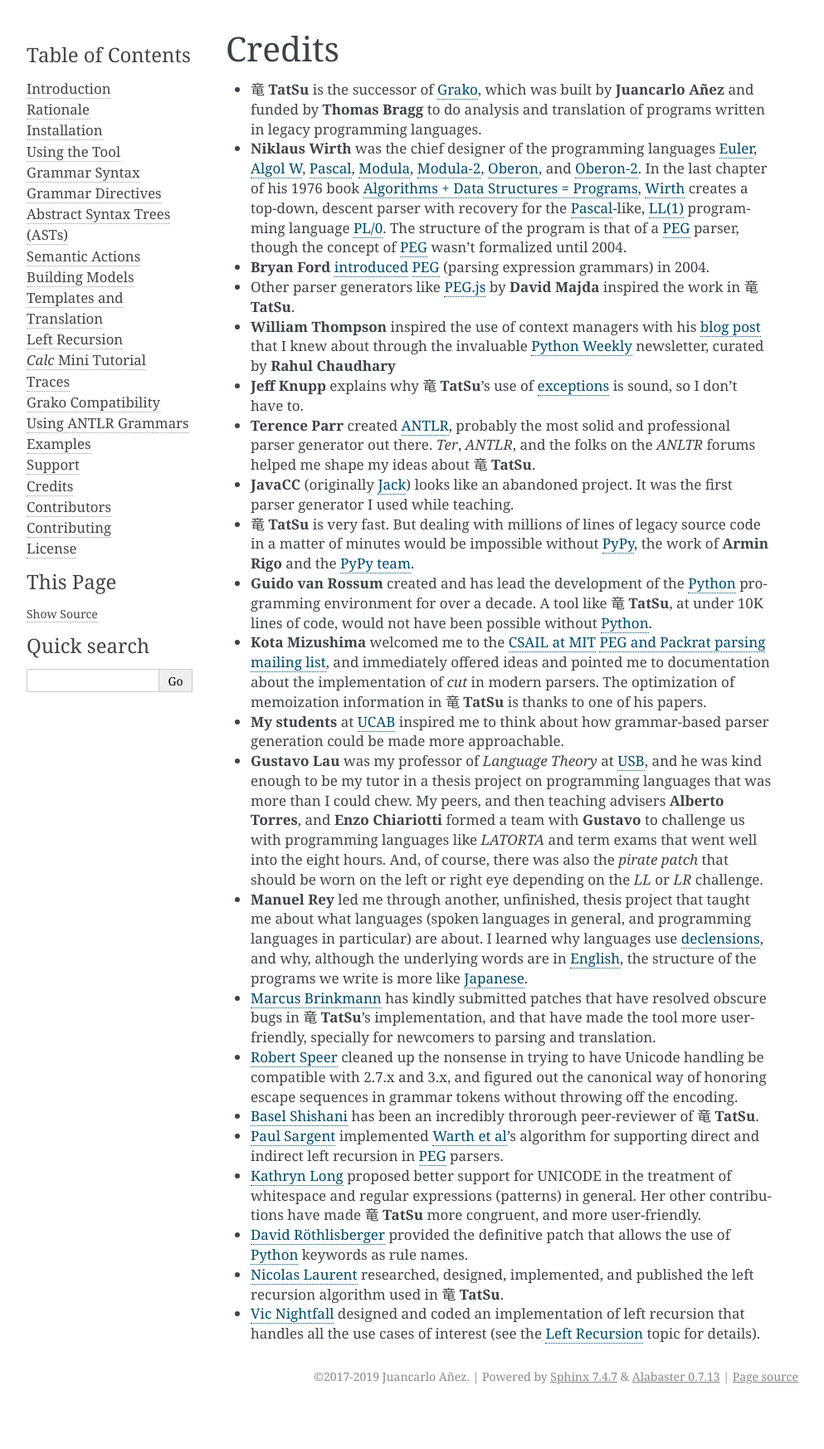
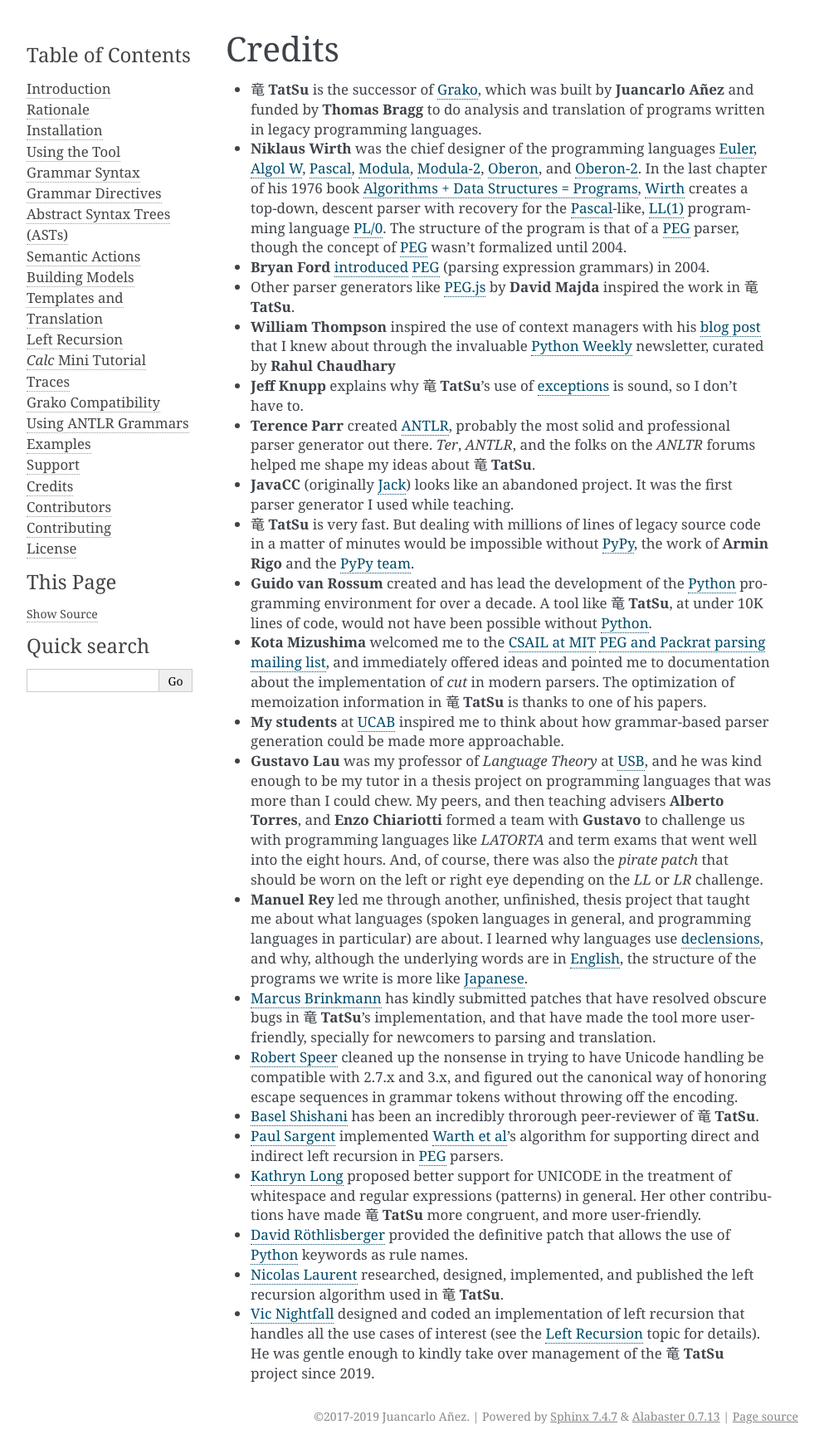
Before and after one commit to neogeny/TatSu, a Sphinx documentation site: the page built from docs/credits.rst, in a window 1280 px wide. Shown: the whole page at 83% size, without its empty margins (148-1141 px from the left). Built offline with Sphinx 7.4.7, drawn with Linux system fonts in a browser that asks for light colours; the version number could not be read and is left out; before the commit the page ends 1698 px from its top, so only the background shows below that.

Commit message:
[credits] Vic manages TatSu

```diff
--- a/docs/credits.rst
+++ b/docs/credits.rst
@@ -72,6 +72,6 @@
 -  `David Röthlisberger`_ provided the definitive patch that allows the
    use of `Python`_ keywords as rule names.
 -  `Nicolas Laurent`_ researched, designed, implemented, and published the left recursion algorithm used in |TatSu|.
--  `Vic Nightfall`_  designed and coded an implementation of left recursion that handles all the use cases of interest (see the `Left Recursion`_ topic for details).
+-  `Vic Nightfall`_  designed and coded an implementation of left recursion that handles all the use cases of interest (see the `Left Recursion`_ topic for details). He was gentle enough to kindly take over management of the |TatSu| project since 2019.
 
 .. _Left Recursion:  left_recursion.html
```
